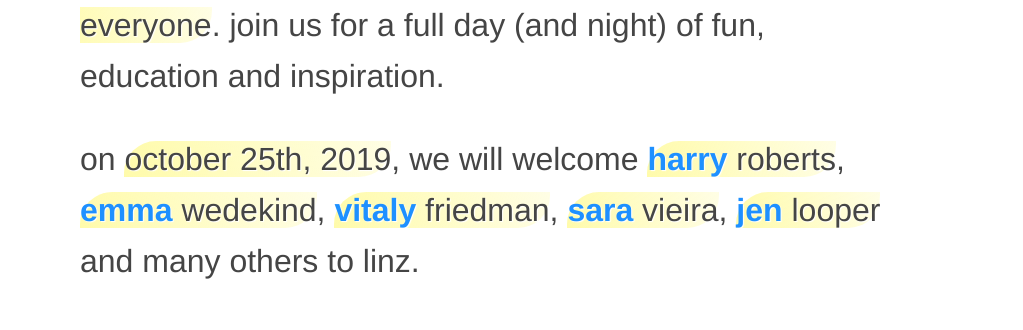
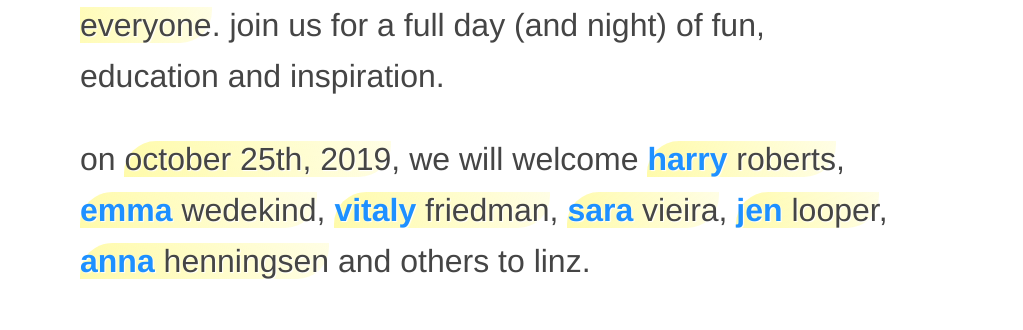
Before and after one commit to stahlstadtjs/scriptconf.org, a Next.js app: page / in a window 1280 px wide. Shown: the part 2920-3250 px from the top of the page, without its empty margins (152-1175 px from the left). Built offline with nearby package versions, Linux system fonts and the light colour scheme.

Commit message:
adding anna2

```diff
--- a/content/2019-join.mdx
+++ b/content/2019-join.mdx
@@ -3,6 +3,6 @@ import Link from 'next/link'
 we at scriptconf aim to provide a great experience *for everyone*. join us for a full
 day (and night) of fun, education and inspiration.
 
-on *october 25th, 2019*, we will welcome <em><Link href="/harry"><a>harry</a></Link> roberts</em>, <em><Link href="/emma"><a>emma</a></Link> wedekind</em>, <em><Link href="/vitaly"><a>vitaly</a></Link> friedman</em>, <em><Link href="/sara"><a>sara</a></Link> vieira</em>, <em><Link href="/jen"><a>jen</a></Link> looper</em> and many others to linz.
+on *october 25th, 2019*, we will welcome <em><Link href="/harry"><a>harry</a></Link> roberts</em>, <em><Link href="/emma"><a>emma</a></Link> wedekind</em>, <em><Link href="/vitaly"><a>vitaly</a></Link> friedman</em>, <em><Link href="/sara"><a>sara</a></Link> vieira</em>, <em><Link href="/jen"><a>jen</a></Link> looper</em>, <em><Link href="/anna"><a>anna</a></Link> henningsen</em> and others to linz.
 
 if you want to know more, check out our <Link href="/about"><a>about page</a></Link>
```
